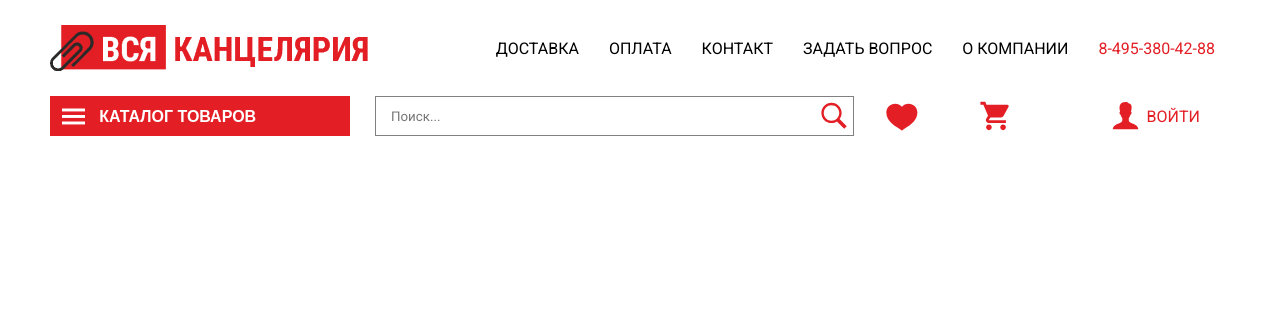
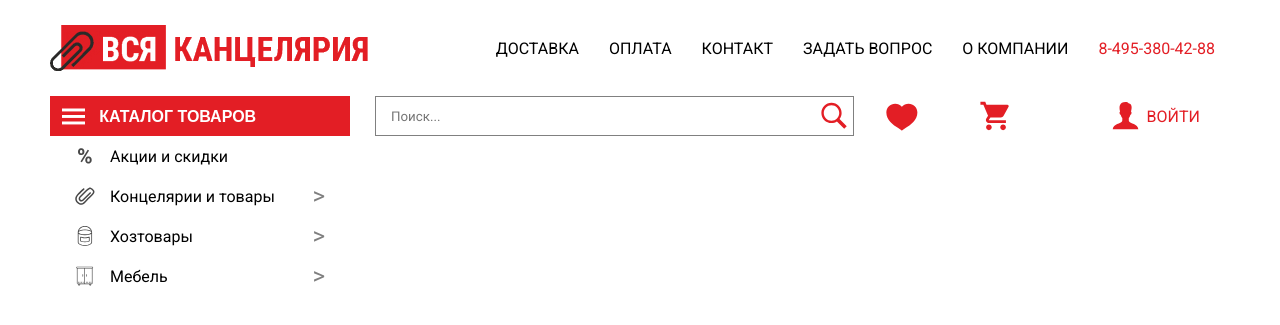
Before and after one commit to ilya5006/Glob-EX, a PHP site: page / in a window 1280 px wide. Shown: the top 325 px of the page. Run offline with PHP 8.4, Linux system fonts and the light colour scheme.

Commit message:
start write expand menu

```diff
--- a/templates/css/header.css
+++ b/templates/css/header.css
@@ -262,3 +275,52 @@
 		padding: 25px 5px;
 	}
 }
+
+.expand-catalog
+{
+	position: absolute;
+	z-index: 5;
+	top: 40px;
+	left: 0;
+
+	width: 300px;
+
+	background-color: #FFFFFF;
+}
+
+.expand-catalog .cat_1
+{
+	display: flex;
+	align-items: center;
+	flex-flow: row nowrap;
+
+	height: 25px;
+	padding: 20px 25px;
+
+	transition: 0.3s all;
+
+	color: #000000;
+
+	filter: grayscale(1);
+}
+
+.expand-catalog .cat_1 span
+{
+    color: #E31E25;
+	font-size: 24px;
+    opacity: 0.7;
+	margin-left: auto;
+}
+
+.expand-catalog .cat_1:hover
+{
+	color: #E31E25;
+	background-color: #F7F7F7;
+
+	filter: grayscale(0);
+}
+.expand-catalog .cat_1 img
+{
+	height: 20px;
+    margin-right: 15px;
+}
--- a/templates/index.html
+++ b/templates/index.html
@@ -24,7 +24,15 @@
                 </ul>
             </div>
             <div class="nav">
-                <button class="catalog"> <span>|||</span> КАТАЛОГ ТОВАРОВ</button>
+                <button class="catalog" id="catalog"> <span>|||</span> КАТАЛОГ ТОВАРОВ</button>
+
+                <div class="expand-catalog">
+                    <a class="cat_1" href="#"> <img src="./img/percent.svg"><p> Акции и скидки </p></a>
+                    <a class="cat_1" href="#"> <img src="./img/clip.svg"><p>Концелярии и товары</p><span>></span></a>
+                    <a class="cat_1" href="#"> <img src="./img/bucket.svg"><p>Хозтовары</p><span>></span></a>
+                    <a class="cat_1" href="#"> <img src="./img/furniture.svg"><p>Мебель</p><span>></span></a>
+                </div>
+
                 <form action="#">
                     <input type="search" placeholder="Поиск...">
                     <button> <img src="./img/search.svg" alt="search"> </button>
```
Also changed, not shown: other parts of templates/css/header.css (+30 -17 lines), templates/img/bucket.svg (added), templates/img/clip.svg (added), templates/img/furniture.svg (added), templates/img/percent.svg (added). Lines whose indentation alone changed are shown as unchanged.
